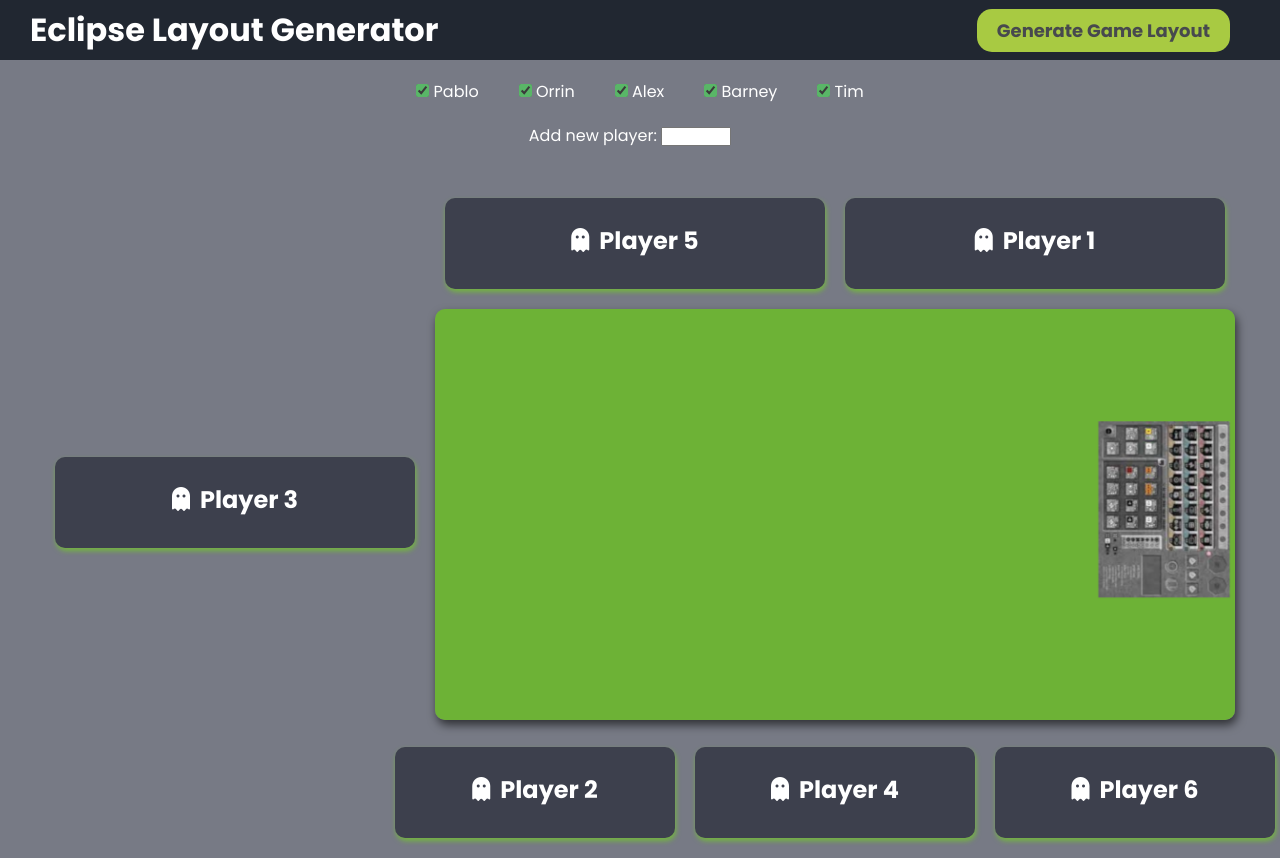
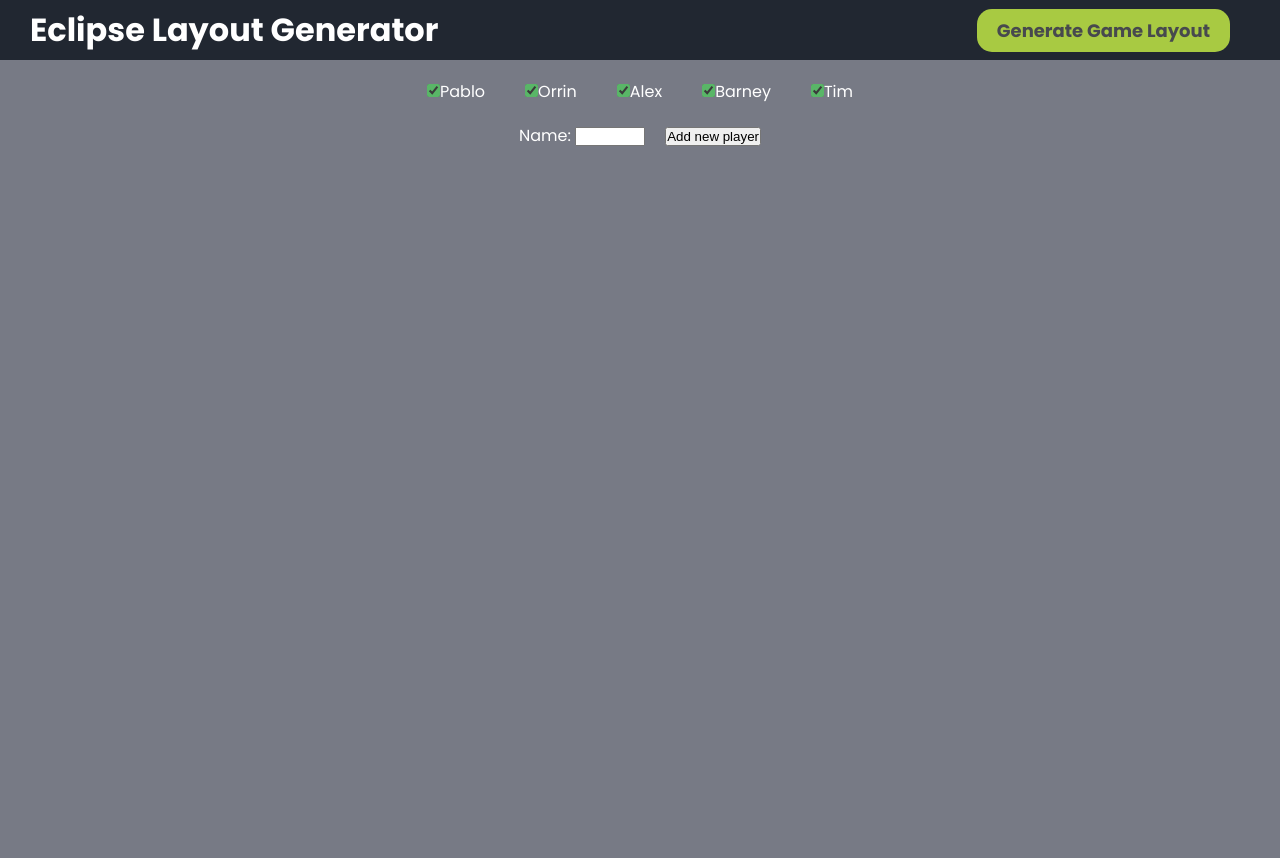
Before and after one commit to pablisch/eclipse-layout-react, a React (Create React App) app: page / in a window 1280 px wide. After the commit the page ends 800 px from the top, so only its background shows below. Built offline with nearby package versions, Linux system fonts and the light colour scheme.

Commit message:
Added regular player component which is working but has temporairily broken the overall functionality of the app which is being entirely restructured

```diff
--- a/src/AdditionalPlayers.js
+++ b/src/AdditionalPlayers.js
@@ -1,71 +1,23 @@
-function AdditionalPlayers({add1, add2, add3, add4, add5, add6, setAdd1, setAdd2, setAdd3, setAdd4, setAdd5, setAdd6}
-) {
+function AdditionalPlayers({ addPlayer, setAddPlayer, handleNewPlayer }) {
+
+  const handleSubmit = (e) => {
+    e.preventDefault();
+    handleNewPlayer(addPlayer);
+    setAddPlayer('')
+  };
+
   return (
     <div className='others'>
-        <div>
-          <label htmlFor='add1'>{add1 ? 'Added ' : 'Add new player: '} </label>
+      <form onSubmit={handleSubmit}>
+        <label htmlFor=''>Name: </label>
         <input
           id='add1'
           type='text'
-            value={add1}
-            onChange={(e) => setAdd1(e.target.value)}
+          value={addPlayer}
+          onChange={(e) => setAddPlayer(e.target.value)}
         />
-        </div>
-
-        {add1 && (
-          <div>
-            <label>{add2 ? 'Added ' : 'Add new player: '}</label>
-            <input
-              type='text'
-              value={add2}
-              onChange={(e) => setAdd2(e.target.value)}
-            />
-          </div>
-        )}
-
-        {add2 && (
-          <div>
-            <label>{add3 ? 'Added ' : 'Add new player: '}</label>
-            <input
-              type='text'
-              value={add3}
-              onChange={(e) => setAdd3(e.target.value)}
-            />
-          </div>
-        )}
-
-        {add3 && (
-          <div>
-            <label>{add4 ? 'Added ' : 'Add new player: '}</label>
-            <input
-              type='text'
-              value={add4}
-              onChange={(e) => setAdd4(e.target.value)}
-            />
-          </div>
-        )}
-
-        {add4 && (
-          <div>
-            <label>{add5 ? 'Added ' : 'Add new player: '}</label>
-            <input
-              type='text'
-              value={add5}
-              onChange={(e) => setAdd5(e.target.value)}
-            />
-          </div>
-        )}
-
-        {add5 && (
-          <div>
-            <label>{add6 ? 'Added ' : 'Add new player: '}</label>
-            <input
-              type='text'
-              value={add6}
-              onChange={(e) => setAdd6(e.target.value)}
-            />
-          </div>
-        )}
+        <button type="submit">Add new player</button>
+      </form>
     </div>
   );
 }
--- a/src/App.js
+++ b/src/App.js
@@ -4,37 +4,30 @@ import Table from './Table';
 import Form from './Form';
 
 function App() {
+  const regularPlayerList = [{ id: 1, name: "Pablo", playing: true }, { id: 2, name: "Orrin", playing: true }, { id: 3, name: "Alex", playing: true }, { id: 4, name: "Barney", playing: true }, { id: 5, name: "Tim", playing: true },];
+  const [players, setPlayers] = useState(regularPlayerList);
+  const [addPlayer, setAddPlayer] = useState('')
+
   const [layout, setLayout] = useState(false);
   const [generated, setGenrated] = useState(false);
-  const [playerOrder, setPlayerOrder] = useState([]);
-  const [players, setPlayers] = useState([]);
-  // const regularPlayerList = ["Pablo", "Oriin", "Alex", "Barney", "Tim"];
+  const [layoutImage, setLayoutImage] = useState('images/playTable.png');
 
-  const [pabloChecked, setPabloChecked] = useState(true);
-  const [orrinChecked, setOrrinChecked] = useState(true);
-  const [alexChecked, setAlexChecked] = useState(true);
-  const [barneyChecked, setBarneyChecked] = useState(true);
-  const [timChecked, setTimChecked] = useState(true);
+  function handlePlayerPlaying(name) {
+    setPlayers(players => players.map(player => player.name === name ? {...player, playing: !player.playing} : player))
+    console.log("CHANGING PLAYER STATUS", name)
+  }
 
-  const [add1, setAdd1] = useState('');
-  const [add2, setAdd2] = useState('');
-  const [add3, setAdd3] = useState('');
-  const [add4, setAdd4] = useState('');
-  const [add5, setAdd5] = useState('');
-  const [add6, setAdd6] = useState('');
+  function handleNewPlayer(name) {
+    const newPlayer = { id: Date.now(), name: name, playing: true };
+    setPlayers(players => [...players, newPlayer]);
+    console.log("NEW PLAYER", name);
+  }
 
-  const [layoutImage, setLayoutImage] = useState('images/playTable.png');
 
   const handleSubmit = (e) => {
     e.preventDefault();
-    setPlayers([]);
+    // setPlayers([]);
     let count = 0;
-    pabloChecked && count++;
-    orrinChecked && count++;
-    alexChecked && count++;
-    barneyChecked && count++;
-    timChecked && count++;
-    add1 && count++; add2 && count++; add3 && count++; add4 && count++; add5 && count++; add6 && count++;
     if (count > 6) {
       alert('Eclipse has a maximum of 6 players.');
       return;
@@ -43,19 +36,6 @@ function App() {
       return;
     }
 
-    pabloChecked && setPlayers((players) => [...players, 'Pablo']);
-    orrinChecked && setPlayers((players) => [...players, 'Orrin']);
-    alexChecked && setPlayers((players) => [...players, 'Alex']);
-    barneyChecked && setPlayers((players) => [...players, 'Barney']);
-    timChecked && setPlayers((players) => [...players, 'Tim']);
-    add1 && setPlayers((players) => [...players, add1]);
-    add2 && setPlayers((players) => [...players, add2]);
-    add3 && setPlayers((players) => [...players, add3]);
-    add4 && setPlayers((players) => [...players, add4]);
-    add5 && setPlayers((players) => [...players, add5]);
-    add6 && setPlayers((players) => [...players, add6]);
-
-    // setAdd1(''); setAdd2(''); setAdd3(''); setAdd4(''); setAdd5(''); setAdd6('');
     console.log(players)
     setLayout(true);
     setGenrated(true);
@@ -117,19 +97,18 @@ function App() {
     }
   }
 
-  useEffect(() => {
-    console.log("LAYOUT CHANGED", layout)
-    console.log(players);
-    shuffleArray(players);
-    setPlayerOrder(players);
-    console.log(players);
-    getTableImage();
-  }, [players])
+  // useEffect(() => {
+  //   console.log("LAYOUT CHANGED", layout)
+  //   console.log(players);
+  //   // shuffleArray(players);
+  //   console.log(players);
+  //   getTableImage();
+  // }, [players])
 
   return (
     <div className="App">
       <Navbar layout={layout} setLayout={setLayout} handleSubmit={handleSubmit} />
-      <Form pabloChecked={pabloChecked} setPabloChecked={setPabloChecked} orrinChecked={orrinChecked} setOrrinChecked={setOrrinChecked} alexChecked={alexChecked} setAlexChecked={setAlexChecked} barneyChecked={barneyChecked} setBarneyChecked={setBarneyChecked} timChecked={timChecked} setTimChecked={setTimChecked} add1={add1} add2={add2}  add3={add3} add4={add4} add5={add5} add6={add6} setAdd1={setAdd1} setAdd2={setAdd2}  setAdd3={setAdd3} setAdd4={setAdd4} setAdd5={setAdd5} setAdd6={setAdd6}/>
+      <Form players={players} handlePlayerPlaying={handlePlayerPlaying} addPlayer={addPlayer} setAddPlayer={setAddPlayer} handleNewPlayer={handleNewPlayer} />
       <Table layout={layout} players={players} layoutImage={layoutImage} generated={generated} />
     </div>
   );
--- a/src/Form.js
+++ b/src/Form.js
@@ -2,7 +2,7 @@
 import RegularPlayers from './RegularPlayers';
 import AdditionalPlayers from './AdditionalPlayers';
 
-function Form({pabloChecked, setPabloChecked, orrinChecked, setOrrinChecked, alexChecked, setAlexChecked, barneyChecked, setBarneyChecked, timChecked, setTimChecked, add1, setAdd1, add2, setAdd2, add3, setAdd3, add4, setAdd4, add5, setAdd5, add6, setAdd6, players, layoutImage, setLayoutImage}) {
+function Form({handlePlayerPlaying, players, layoutImage, setLayoutImage, addPlayer, setAddPlayer, handleNewPlayer}) {
 
 
   return (
@@ -12,12 +12,12 @@ function Form({pabloChecked, setPabloChecked, orrinChecked, setOrrinChecked, ale
       <div className="formDiv">
 
       <form className='form'>
-        <RegularPlayers pabloChecked={pabloChecked} setPabloChecked={setPabloChecked} orrinChecked={orrinChecked} setOrrinChecked={setOrrinChecked} alexChecked={alexChecked} setAlexChecked={setAlexChecked} barneyChecked={barneyChecked} setBarneyChecked={setBarneyChecked} timChecked={timChecked} setTimChecked={setTimChecked} />
+        <RegularPlayers players={players} handlePlayerPlaying={handlePlayerPlaying} />
 
 
-        <AdditionalPlayers add1={add1} add2={add2}  add3={add3} add4={add4} add5={add5} add6={add6} setAdd1={setAdd1} setAdd2={setAdd2}  setAdd3={setAdd3} setAdd4={setAdd4} setAdd5={setAdd5} setAdd6={setAdd6}/>
+        </form>
+        <AdditionalPlayers addPlayer={addPlayer} setAddPlayer={setAddPlayer} handleNewPlayer={handleNewPlayer} />
 
-        </form>
         </div>
 
 
--- /dev/null
+++ b/src/RegularPlayer.js
@@ -0,0 +1,26 @@
+function RegularPlayer({ player, handlePlayerPlaying }) {
+  console.log('player in reg player sing.:', player);
+
+  if (!player) {
+    return null;
+  }
+
+  return (
+    <>
+      {player && (
+        <label className='checkbox-container'>
+        <input
+          type='checkbox'
+          checked={player.playing}
+          name={player.name}
+          onChange={() => handlePlayerPlaying(player.name)}
+        />
+        {player.name}
+      </label>
+      )}
+
+    </>
+  );
+}
+
+export default RegularPlayer;
--- a/src/RegularPlayers.js
+++ b/src/RegularPlayers.js
@@ -1,53 +1,15 @@
-function RegularPlayers({pabloChecked, setPabloChecked, orrinChecked, setOrrinChecked, alexChecked, setAlexChecked, barneyChecked, setBarneyChecked, timChecked, setTimChecked}) {
+import RegularPlayer from "./RegularPlayer";
+
+function RegularPlayers({ players, handlePlayerPlaying }) {
+  console.log('players in reg players:', players)
 
   return (
     <div className="regulars">
-        <label className='checkbox-container'>
-          <input
-            type='checkbox'
-            checked={pabloChecked}
-            name='pablo'
-            onChange={() => setPabloChecked(!pabloChecked)}
-          />{' '}
-          Pablo
-        </label>
-        <label>
-          <input
-            type='checkbox'
-            checked={orrinChecked}
-            name='orrin'
-            onChange={() => setOrrinChecked(!orrinChecked)}
-          />{' '}
-          Orrin
-        </label>
-        <label>
-          <input
-            type='checkbox'
-            checked={alexChecked}
-            name='alex'
-            onChange={() => setAlexChecked(!alexChecked)}
-          />{' '}
-          Alex
-        </label>
-        <label className='checkbox-container'>
-          <input
-            type='checkbox'
-            checked={barneyChecked}
-            name='barney'
-            onChange={() => setBarneyChecked(!barneyChecked)}
-          />{' '}
-          Barney
-        </label>
-        <label>
-          <input
-            type='checkbox'
-            checked={timChecked}
-            name='tim'
-            onChange={() => setTimChecked(!timChecked)}
-          />{' '}
-          Tim
-            </label>
-            </div>
+      <RegularPlayer />
+      {players.map(player => (
+        <RegularPlayer key={player.name} player={player} handlePlayerPlaying={handlePlayerPlaying} />
+      ))}
+    </div>
   )
 }
 
--- a/src/Table.js
+++ b/src/Table.js
@@ -5,7 +5,7 @@ function Table({ layout, players, layoutImage, generated }) {
 
   return (
     <div>
-      <section className="maincols">
+      {/* <section className="maincols">
       <section className="container">
 
         <section className="left-side">
@@ -51,7 +51,7 @@ function Table({ layout, players, layoutImage, generated }) {
           </section>
 
         </section>
-      </section>
+      </section> */}
     </div>
   );
 }
```
Lines whose indentation alone changed are shown as unchanged.
